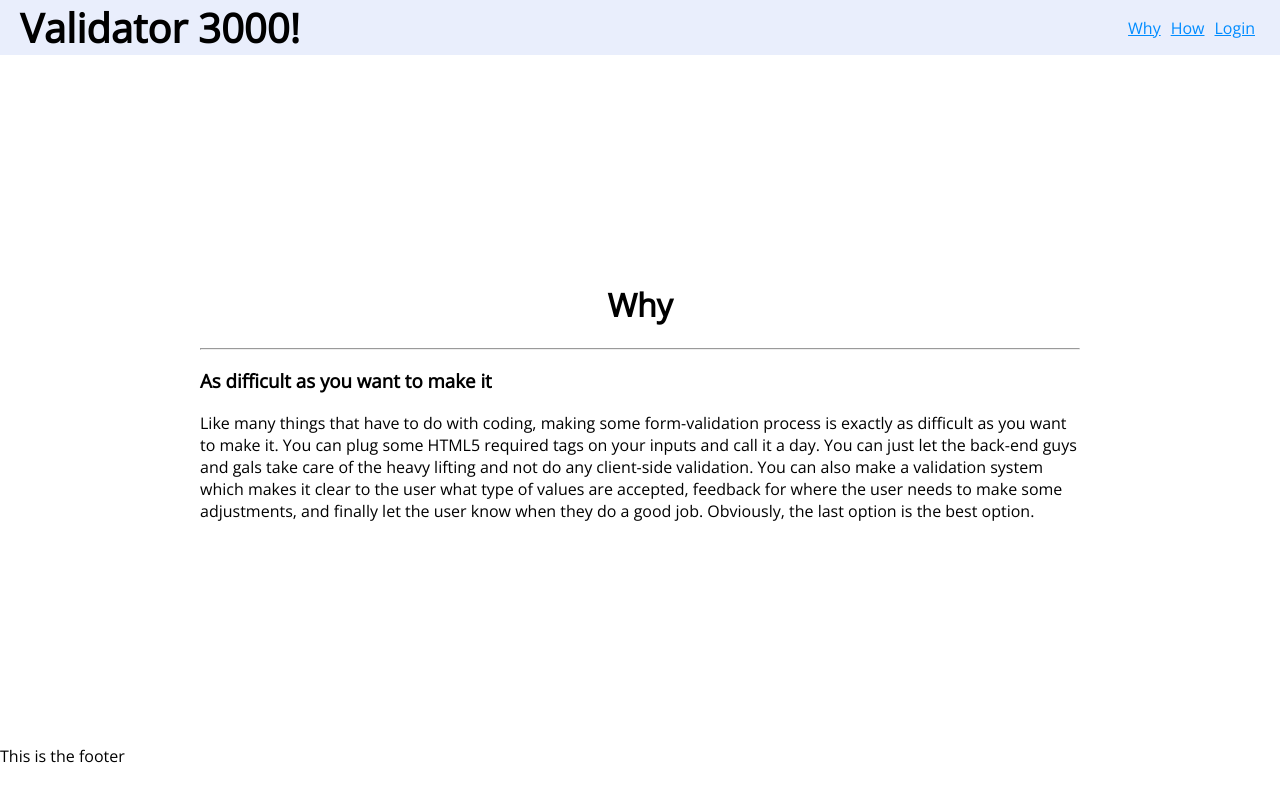
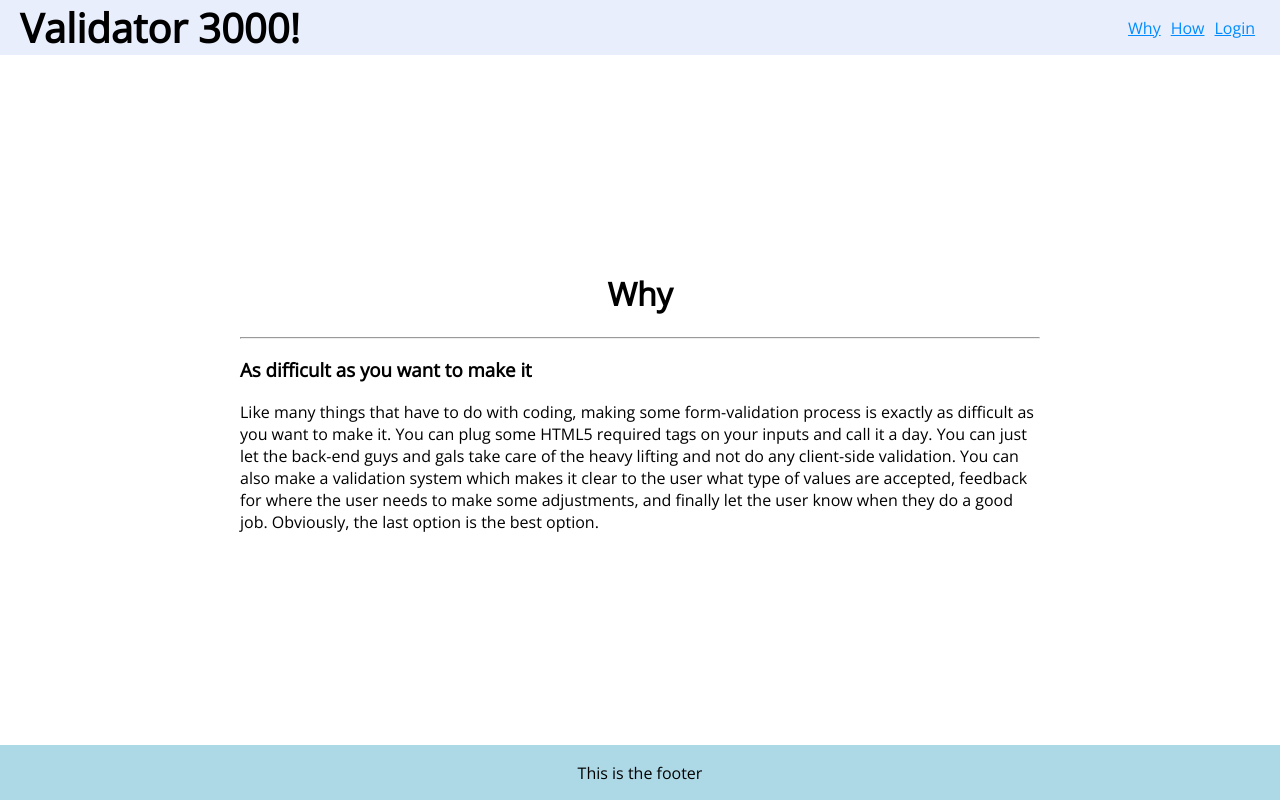
Before and after one commit to Mvcampbell3/react-form-validator, a React (Create React App) app: page / in a window 1280 px wide. Built offline with nearby package versions, Linux system fonts and the light colour scheme.

Commit message:
inner-splash class

```diff
--- a/src/App.css
+++ b/src/App.css
@@ -38,3 +38,7 @@ footer{
   align-items: center;
   flex-direction: column;
 }
+
+.inner-splash{
+  max-width: 800px;
+}
--- a/src/Footer/footer.css
+++ b/src/Footer/footer.css
@@ -0,0 +1,7 @@
+footer{
+  height: 100%;
+  display: flex;
+  justify-content: center;
+  align-items: center;
+  background-color: lightblue;
+}
```
